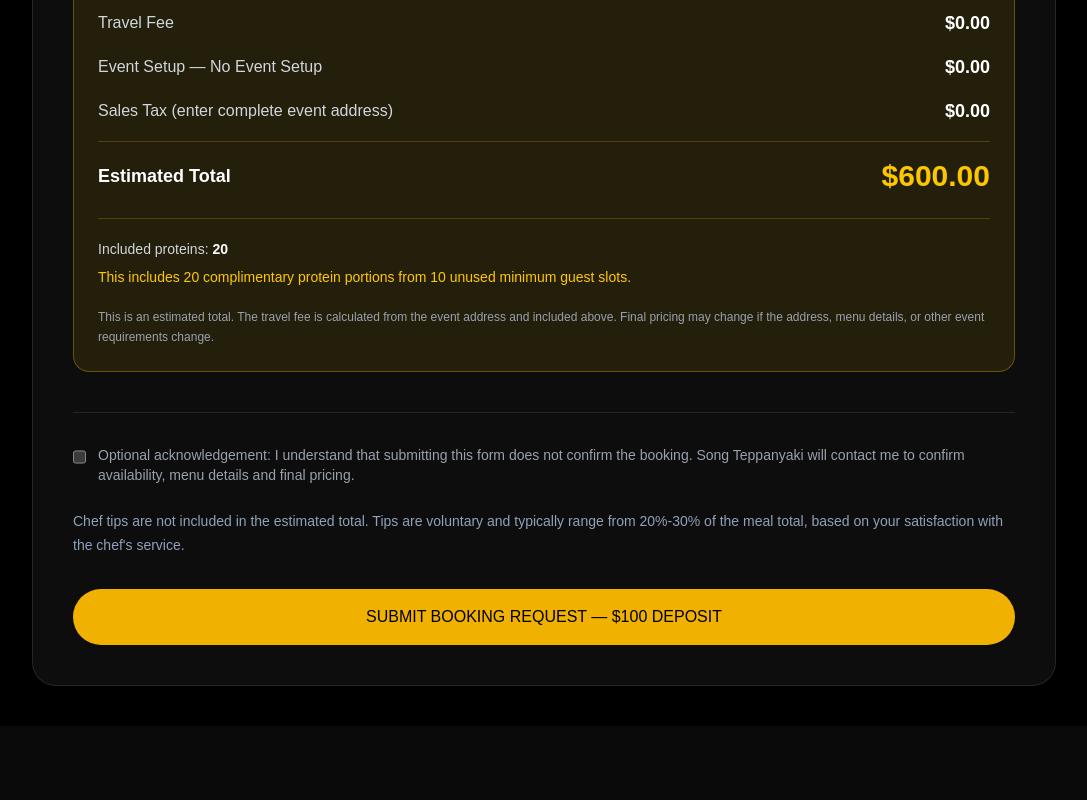
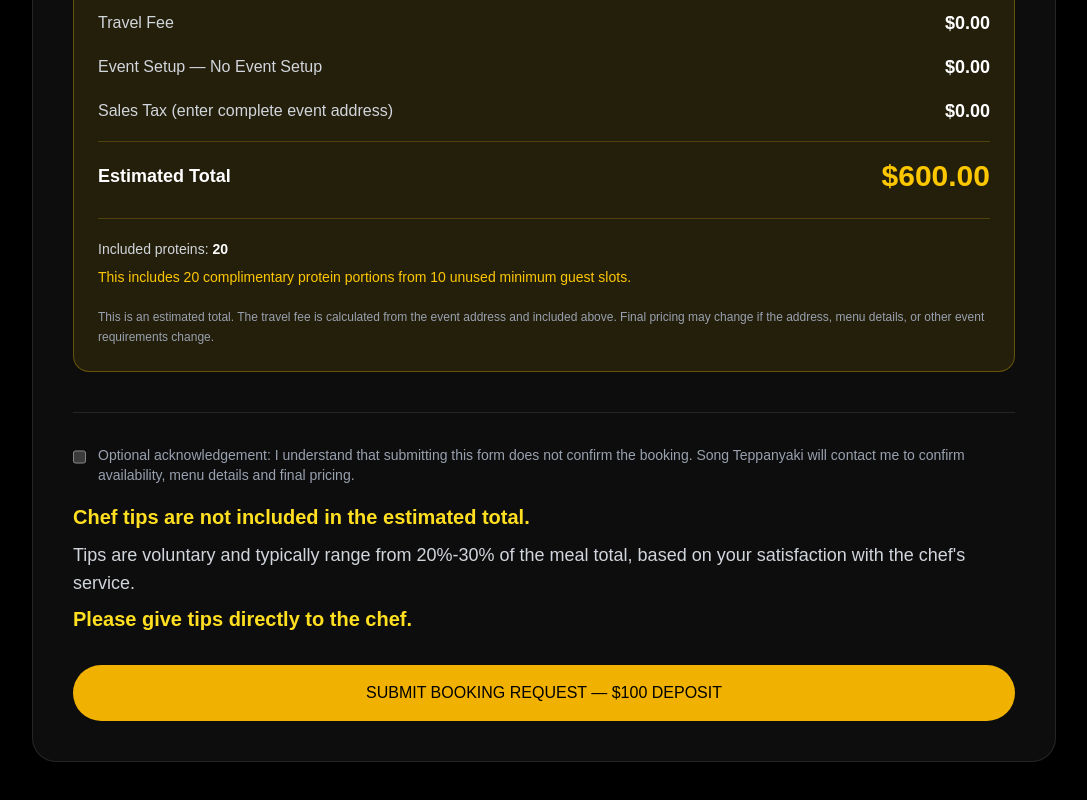
Before and after one commit to songsteppanyaki/songsteppanyaki, a Next.js app: page /booking in a window 1280 px wide. Shown: the part 6066-6866 px from the top of the page, without its empty margins (96-1183 px from the left). Before the commit the page ends 6792 px from the top, so only its background shows below. Built offline with nearby package versions, Linux system fonts and the light colour scheme.

Commit message:
Update gratuity notice

```diff
--- a/app/booking/page.tsx
+++ b/app/booking/page.tsx
@@ -1642,11 +1642,19 @@
                 details and final pricing.
               </span>
             </label>
-<p className="mt-6 text-sm leading-6 text-slate-400">
-  Chef tips are not included in the estimated total. Tips are voluntary
-  and typically range from 20%-30% of the meal total, based on your
-  satisfaction with the chef's service.
+
+  <p className="mt-4 text-lg md:text-xl font-semibold leading-8 text-yellow-300">
+  Chef tips are not included in the estimated total.
 </p>
+
+<p className="mt-2 text-base md:text-lg leading-7 text-gray-300">
+  Tips are voluntary and typically range from 20%-30% of the meal total, based on your satisfaction with the chef's service.
+</p>
+
+<p className="mt-2 text-lg md:text-xl font-semibold text-yellow-300">
+  Please give tips directly to the chef.
+</p>
+
             <button
               type="submit"
               className="mt-8 w-full rounded-full bg-yellow-500 px-8 py-4 text-lg font-bold text-black transition hover:bg-yellow-400"
```
